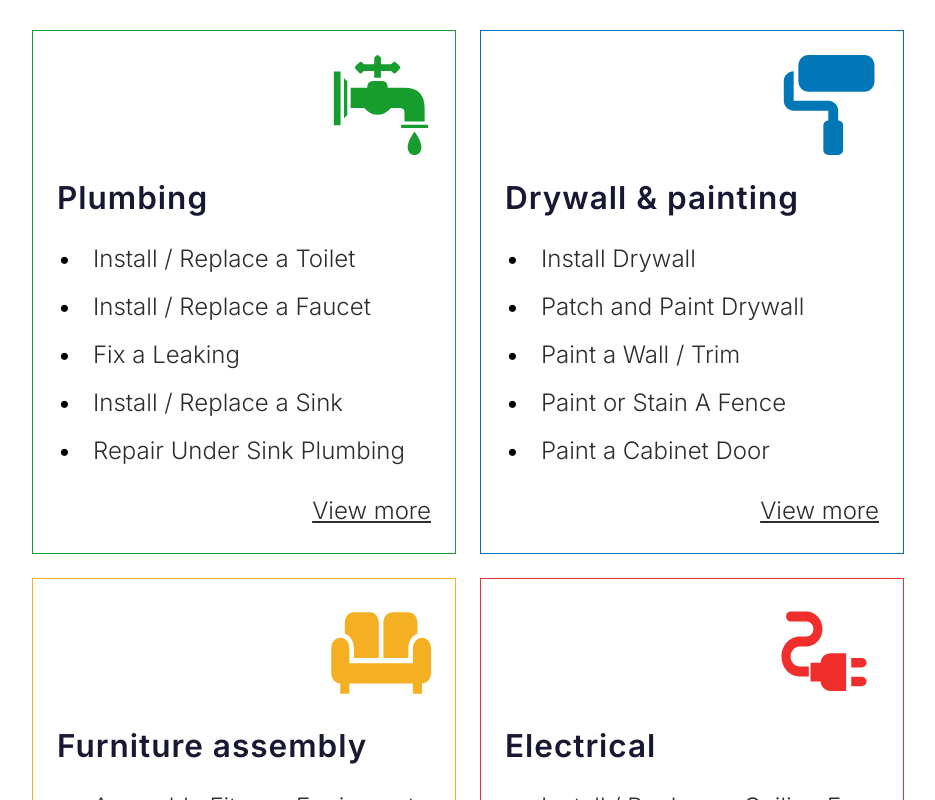
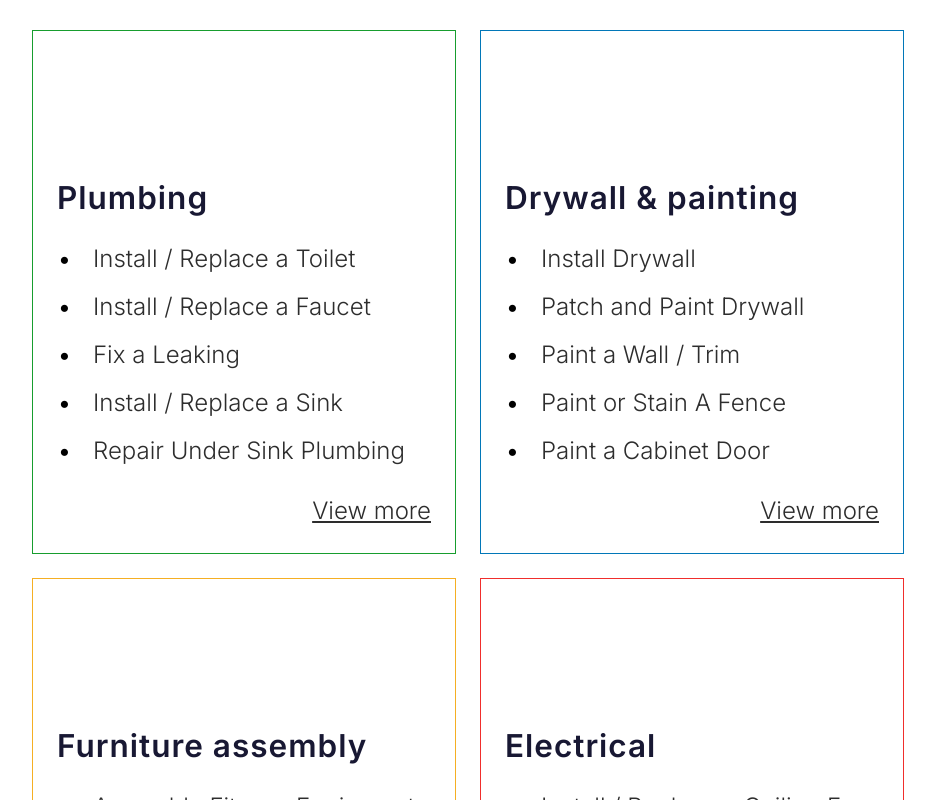
Before and after one commit to yanabilous/CM, a React (Vite) app: page / in a window 1280 px wide. Shown: the top 800 px of the page, without its empty margins (172-1107 px from the left). Built offline with nearby package versions, Linux system fonts and the light colour scheme.

Commit message:
fixed styles

```diff
--- a/src/components/CardIcon.jsx
+++ b/src/components/CardIcon.jsx
@@ -4,7 +4,8 @@ function CardIcon({iconName, className, color}) {
   return (
     <div className="header">
       <svg className={`${className} img`} style={{fill: color}}>
-        <use href={Icons + iconName}></use>
+        {/*<use href={Icons + iconName}></use>*/}
+        <use href={`#${iconName}`} />
       </svg>
     </div>
   );
```
